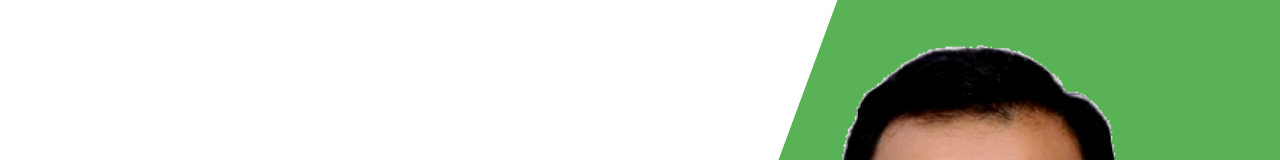
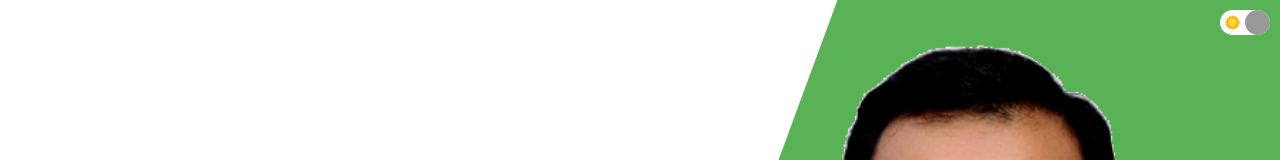
Before and after one commit to vengateshm/react_js_portfolio_app, a React (Create React App) app: page / in a window 1280 px wide. Shown: the top 160 px of the page. Built offline with nearby package versions, Linux system fonts and the light colour scheme.

Commit message:
theme toggle functionality

```diff
--- a/src/App.jsx
+++ b/src/App.jsx
@@ -2,9 +2,20 @@
 import Intro from "./components/intro/intro";
 import ProductList from "./components/productList/ProductList";
 import Contact from "./components/contact/Contact";
+import Toggle from "./components/toggle/Toggle";
+import { useContext } from "react";
+import { ThemeContext } from "./context";
 
 const App = () => {
-  return <div>
+
+  const theme = useContext(ThemeContext);
+  const darkMode = theme.state.darkMode;
+
+  return <div style={{
+    backgroundColor: darkMode ? "#222" : "white",
+    color: darkMode && "white"
+  }}>
+    <Toggle />
     <Intro />
     <About />
     <ProductList />
--- a/src/components/contact/Contact.jsx
+++ b/src/components/contact/Contact.jsx
@@ -5,10 +5,15 @@
 import Address from "../../img/address.png"
 import { useRef, useState } from 'react'
 import emailjs from 'emailjs-com';
+import { useContext } from "react";
+import { ThemeContext } from "../../context";
 
 function Contact() {
     const formRef = useRef();
     const [done, setdone] = useState(false)
+
+    const theme = useContext(ThemeContext);
+    const darkMode = theme.state.darkMode;
 
     const handleSubmit = (e) => {
         e.preventDefault();
@@ -53,10 +58,10 @@
                         freelancing if the right project comes along. me.
                     </p>
                     <form ref={formRef} onSubmit={handleSubmit}>
-                        <input type="text" placeholder="Name" name="user_name" />
-                        <input type="text" placeholder="Subject" name="user_subject" />
-                        <input type="text" placeholder="Email" name="user_email" />
-                        <textarea rows="5" placeholder="Message" name="message" />
+                        <input style={{backgroundColor: darkMode && "#333"}} type="text" placeholder="Name" name="user_name" />
+                        <input style={{backgroundColor: darkMode && "#333"}} type="text" placeholder="Subject" name="user_subject" />
+                        <input style={{backgroundColor: darkMode && "#333"}} type="text" placeholder="Email" name="user_email" />
+                        <textarea style={{backgroundColor: darkMode && "#333"}} rows="5" placeholder="Message" name="message" />
                         <button>Submit</button>
                         {done && " Thank You..."}
                     </form>
--- /dev/null
+++ b/src/components/toggle/Toggle.css
@@ -0,0 +1,28 @@
+.t {
+    width: 50px;
+    height: 25px;
+    border: 1pz solid #999;
+    border-radius: 20px;
+    background-color: white;
+    position: fixed;
+    top: 10px;
+    right: 10px;
+    z-index: 999;
+    display: flex;
+    align-items: center;
+    justify-content: space-around;
+}
+
+.t-icon {
+    width: 15px;
+    height: 15px;
+}
+
+.t-button {
+    width: 25px;
+    height: 25px;
+    border-radius: 50%;
+    background-color: #999;
+    position: absolute;
+    cursor: pointer;
+}
--- /dev/null
+++ b/src/components/toggle/Toggle.jsx
@@ -0,0 +1,26 @@
+import React from 'react'
+import './Toggle.css'
+import Sun from '../../img/sun.png'
+import Moon from '../../img/moon.png'
+import { useContext } from 'react'
+import { ThemeContext } from '../../context'
+
+function Toggle() {
+
+    const theme = useContext(ThemeContext);
+
+    const handleClick = () => {
+        theme.dispatch({ type: "TOGGLE" });
+    }
+
+    return (
+        <div className="t">
+            <img src={Sun} alt="" className="t-icon" />
+            <img src={Moon} alt="" className="t-icon" />
+            <div className="t-button" onClick={handleClick}
+                style={{ left: theme.state.darkMode ? 0 : 25 }}></div>
+        </div>
+    )
+}
+
+export default Toggle
--- /dev/null
+++ b/src/context.js
@@ -0,0 +1,24 @@
+import { createContext, useReducer } from "react";
+
+export const ThemeContext = createContext();
+
+const INITIAL_STATE = { darkMode: false };
+
+const themeReducer = (state, action) => {
+    switch (action.type) {
+        case "TOGGLE":
+            return { darkMode: !state.darkMode };
+        default:
+            return state;
+
+    }
+}
+
+export const ThemeProvider = (props) => {
+    const [state, dispatch] = useReducer(themeReducer, INITIAL_STATE)
+    return (
+        <ThemeContext.Provider value={{ state, dispatch }}>
+            {props.children}
+        </ThemeContext.Provider>
+    )
+}
--- a/src/index.js
+++ b/src/index.js
@@ -1,10 +1,13 @@
 import React from 'react';
 import ReactDOM from 'react-dom';
 import App from './App';
+import { ThemeProvider } from './context';
 
 ReactDOM.render(
   <React.StrictMode>
-    <App />
+    <ThemeProvider>
+      <App />
+    </ThemeProvider>
   </React.StrictMode>,
   document.getElementById('root')
 );
```
